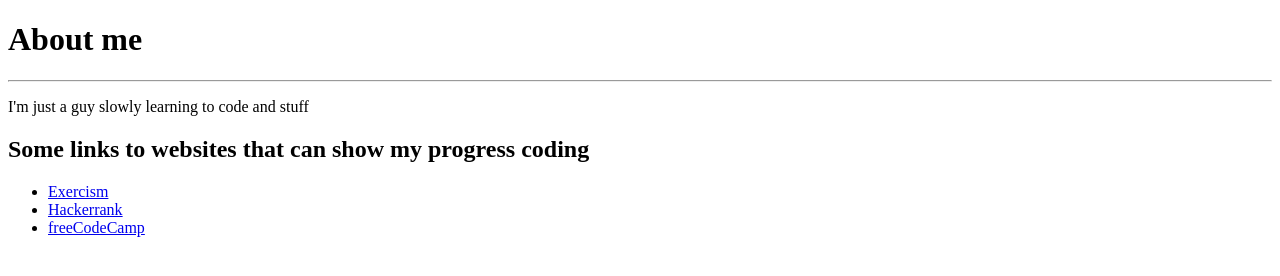
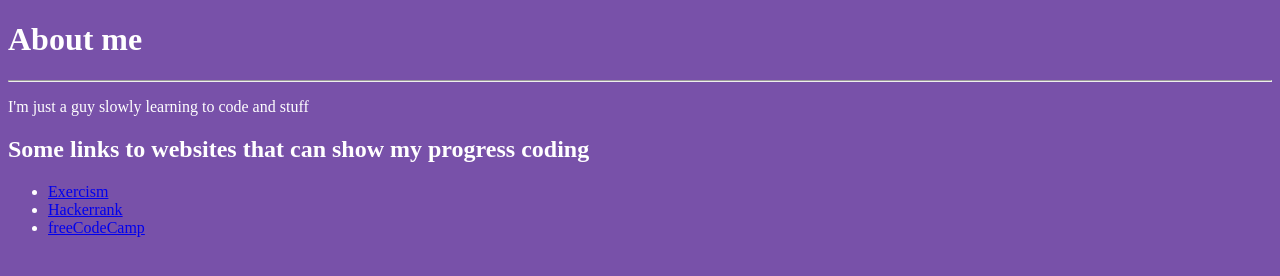
Before and after one commit to MrFathed/mrfathed.github.io, a plain HTML site: page index.html in a window 1280 px wide. Drawn offline with Linux system fonts and the light colour scheme.

Commit message:
Added CSS sheet

```diff
--- a/index.html
+++ b/index.html
@@ -2,9 +2,12 @@
 <html>
 <head>
 	<title>Justin's Page</title>
+    <link rel='stylesheet' type='text/css' href='style.css'>
 </head>
 <body>
-	<h1>About me</h1>
+	<header>
+		<h1>About me</h1>
+	</header>
 	<hr>
 	<p>I'm just a guy slowly learning to code and stuff</p>
 	<h2>Some links to websites that can show my progress coding</h2>
--- /dev/null
+++ b/style.css
@@ -0,0 +1,4 @@
+body {
+    background-color: #7851A9;
+    color: white;
+}
```
